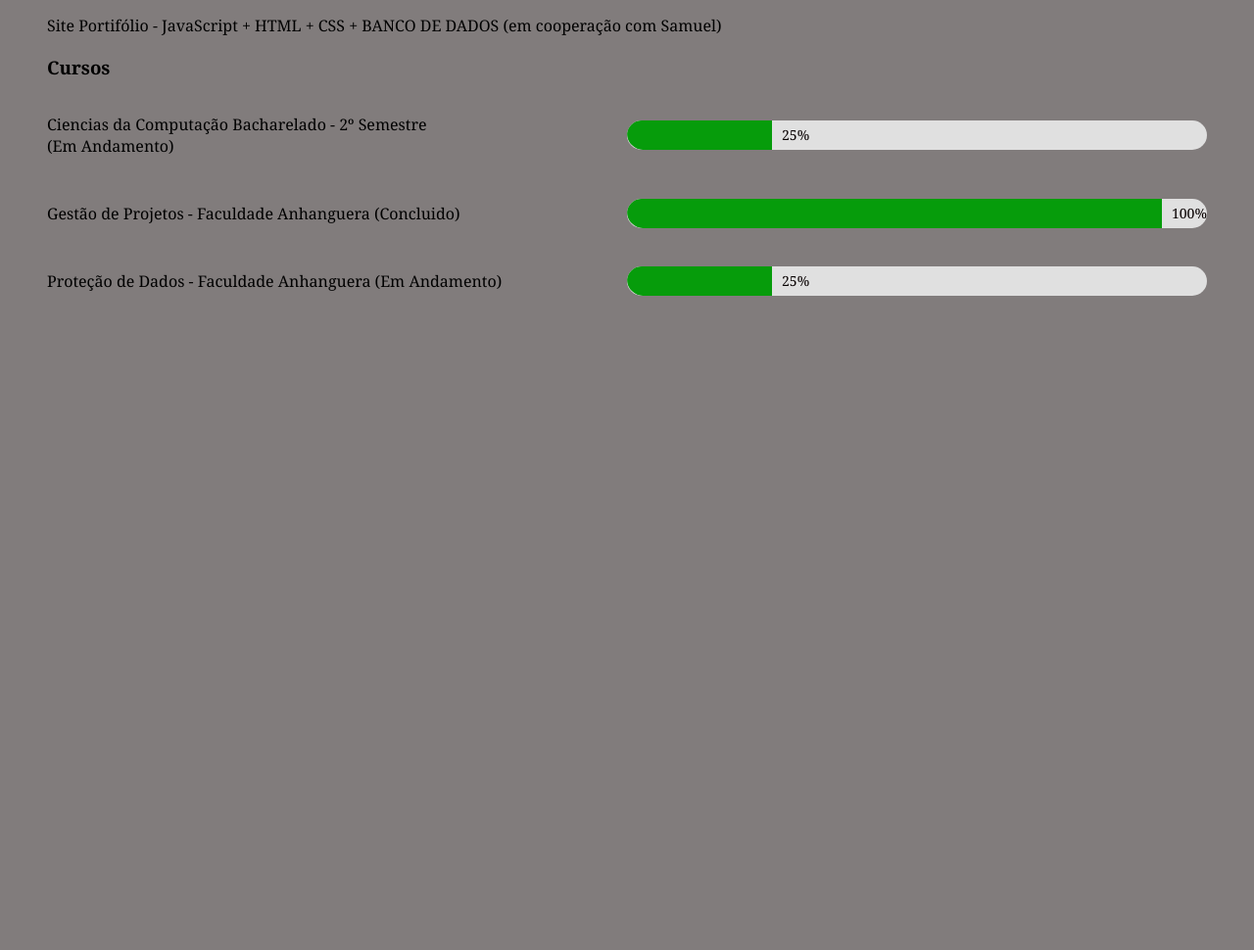
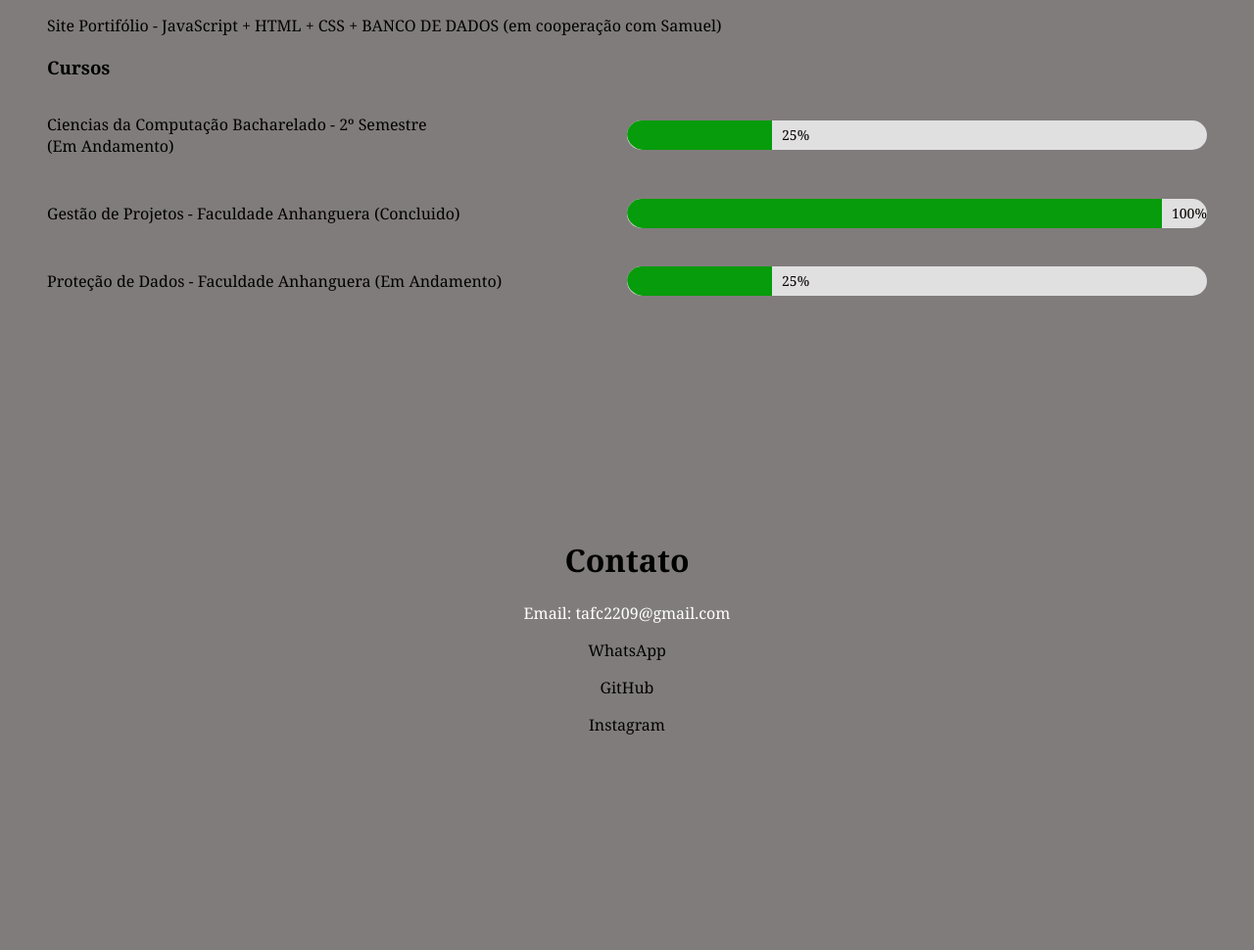
Before and after one commit to CodingWithSamuel/SITE-PORTIFOLIO, a plain HTML site: page About Fachini/index fachini.html in a window 1280 px wide. Shown: the part 702-1672 px from the top of the page at 98% size. Before the commit the page ends 1031 px from the top, so only its background shows below. Drawn offline with Linux system fonts and the light colour scheme.

Commit message:
coloquei meu contato

```diff
--- a/About Fachini/index fachini.html
+++ b/About Fachini/index fachini.html
@@ -31,7 +31,7 @@
                      <a href="Contact fachini.html"> Contato </a>
                     </li>
                 <li id="login-item">
-                    <a href="Login.html"> É um Colaborador? </a>
+                    <a href="/Login.html"> É um Colaborador? </a>
                     <i class='bx bx-log-in' ></i>
 
                 </li>
@@ -107,5 +107,19 @@
                 </div>
 
     <script src="index fachini.js"></script>
+    </main>
+    <footer>
+        <body>
+        <div class="contato-container">
+         <h1>Contato</h1>
+         <div class="info-contato">
+      <div class="social-icons">
+        <p><i class="fas fa-envelope"></i> Email: tafc2209@gmail.com </p>
+            <p><a href="https://wa.me/553584012997" target="_blank"><i class="fab fa-whatsapp"></i> WhatsApp</a></p>
+            <p><a href="https://github.com/ThiagoFachini" target="_blank"><i class="fab fa-github"></i> GitHub</a></p>
+            <p><a href="https://instagram.com/TH.FACHIN1_" target="_blank"><i class="fab fa-instagram"></i> Instagram</a></p>
+     </div>
+    </footer>
+<script src="index fachini.html"></script>
 </body>
 </html>
```
